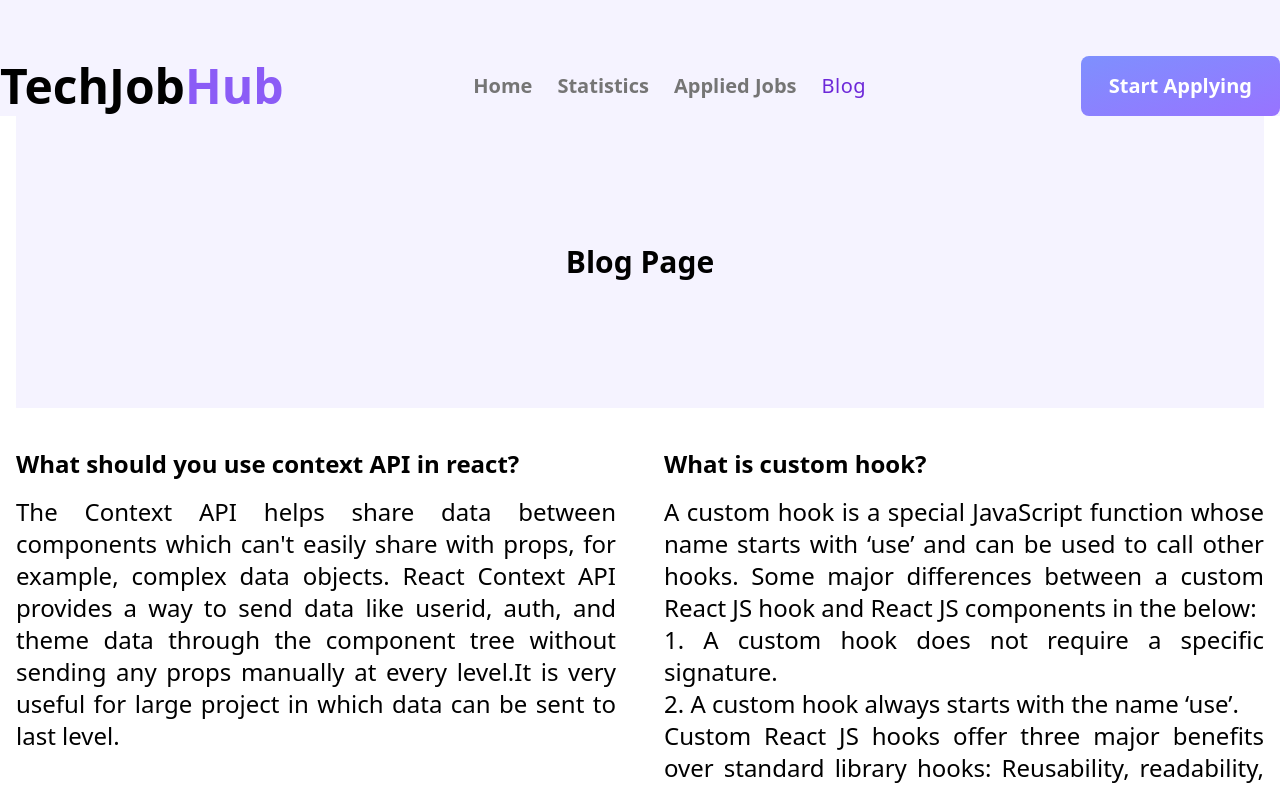
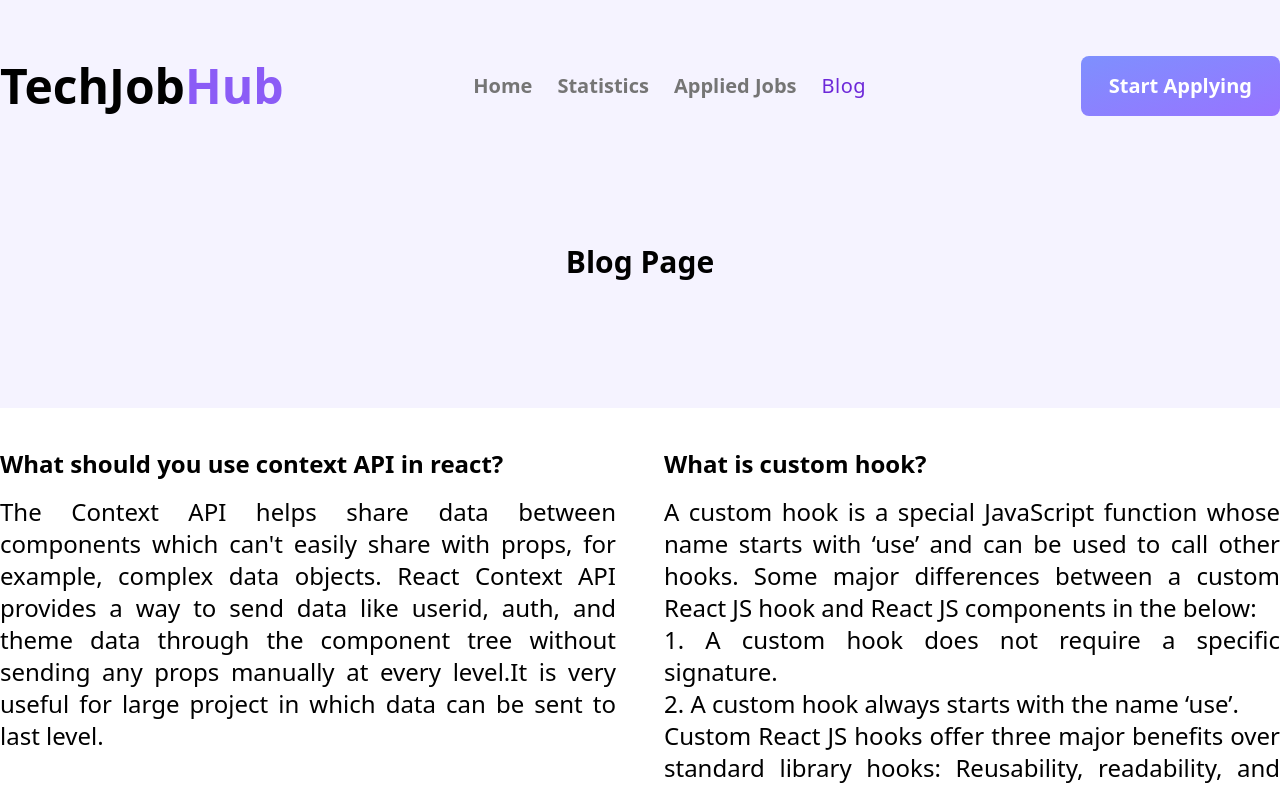
Before and after one commit to mosabbir-duet/TechJobHub-PH_Hero_Assignment_9, a React (Vite) app: page /blog in a window 1280 px wide. Shown: the top 789 px of the page. Built offline with nearby package versions, Linux system fonts and the light colour scheme.

Commit message:
Fixed some problem

```diff
--- a/src/components/AssignmentMarkDashboard.jsx
+++ b/src/components/AssignmentMarkDashboard.jsx
@@ -38,7 +38,7 @@ const AssignmentMarkDashboard = () => {
         <h1 className="text-3xl font-semibold">Assignment Analytics</h1>
         <p className="text-2xl text-violet-500 my-2">
           <strong>Average Mark: </strong>
-          {averageMark}react-accordion-menu
+          {averageMark}
         </p>
       </div>
 
--- a/src/components/Blog.jsx
+++ b/src/components/Blog.jsx
@@ -3,7 +3,7 @@ import Header from "./Header";
 
 const Blog = () => {
   return (
-    <div className="px-4  ">
+    <div>
       <Header headerTitle="Blog Page"></Header>
       <div className="container mx-auto grid md:grid-cols-2 gap-12 my-10">
         <div className="text-2xl text-justify ">
```
